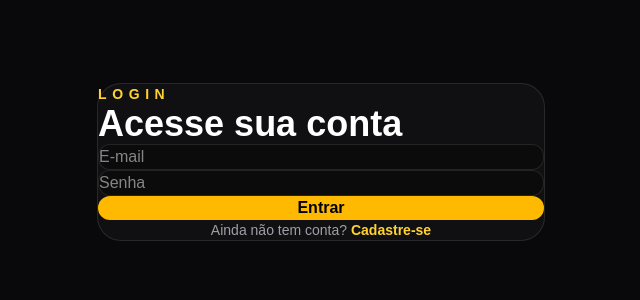
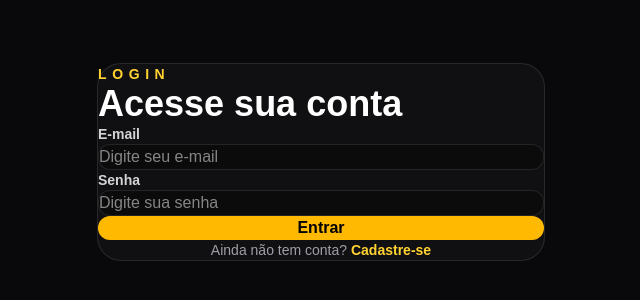
Before and after one commit to crsandrade/newgenesis-webproject, a Next.js app: page /login in a window 1280 px wide. Shown: the part 238-538 px from the top of the page, without its empty margins (319-959 px from the left). Built offline with nearby package versions, Linux system fonts and the light colour scheme.

Commit message:
refactor: separate login client component

```diff
--- /dev/null
+++ b/app/(auth)/login/LoginForm.tsx
@@ -0,0 +1,62 @@
+"use client";
+
+import { useState } from "react";
+import Link from "next/link";
+
+import { FormInput } from "@/components/FormInput";
+import { SubmitButton } from "@/components/SubmitButton";
+
+export function LoginForm() {
+  const [email, setEmail] = useState("");
+  const [password, setPassword] = useState("");
+
+  function handleSubmit(event: React.FormEvent<HTMLFormElement>) {
+    event.preventDefault();
+
+    console.log({
+      email,
+      password,
+    });
+  }
+
+  return (
+    <main className="flex min-h-screen items-center justify-center px-6">
+      <div className="w-full max-w-md rounded-3xl border border-white/10 bg-white/[0.03] p-10">
+        <p className="mb-3 text-sm font-bold uppercase tracking-[0.4em] text-amber-300">
+          Login
+        </p>
+
+        <h1 className="text-4xl font-black">Acesse sua conta</h1>
+
+        <form onSubmit={handleSubmit} className="mt-10 space-y-5">
+          <FormInput
+            label="E-mail"
+            type="email"
+            name="email"
+            placeholder="Digite seu e-mail"
+            value={email}
+            onChange={(event) => setEmail(event.target.value)}
+          />
+
+          <FormInput
+            label="Senha"
+            type="password"
+            name="password"
+            placeholder="Digite sua senha"
+            value={password}
+            onChange={(event) => setPassword(event.target.value)}
+          />
+
+          <SubmitButton>Entrar</SubmitButton>
+        </form>
+
+        <p className="mt-6 text-center text-sm text-zinc-400">
+          Ainda não tem conta?{" "}
+          <Link className="font-bold text-amber-300" href="/register">
+            Cadastre-se
+          </Link>
+        </p>
+      </div>
+    </main>
+  );
+}
--- a/app/(auth)/login/page.tsx
+++ b/app/(auth)/login/page.tsx
@@ -1,58 +1,11 @@
-"use client";
+import type { Metadata } from "next";
 
-import { useState } from "react";
+import { LoginForm } from "./LoginForm";
 
-import Link from "next/link";
-import { FormInput } from "@/components/FormInput";
-import { SubmitButton } from "@/components/SubmitButton";
+export const metadata: Metadata = {
+  title: "Login",
+};
 
 export default function LoginPage() {
-
-    const [email, setEmail] = useState("");
-    const [password, setPassword] = useState("");
-
-    function handleSubmit(event: React.FormEvent<HTMLFormElement>) {
-        event.preventDefault();
-
-        console.log({
-            email,
-            password,
-        });
-    }
-
-    return (
-        <main className="flex min-h-screen items-center justify-center px-6">
-            <div className="w-full max-w-md rounded-3xl border border-white/10 bg-white/[0.03] p-10">
-                <p className="mb-3 text-sm font-bold uppercase tracking-[0.4em] text-amber-300">
-                    Login
-                </p>
-
-                <h1 className="text-4xl font-black">Acesse sua conta</h1>
-
-                <form onSubmit={handleSubmit} className="mt-10 space-y-5">
-                    <FormInput
-                        type="email"
-                        name="email"
-                        placeholder="E-mail"
-                    />
-
-                    <FormInput
-                        type="password"
-                        name="password"
-                        placeholder="Senha"
-                    />
-
-                    <SubmitButton>Entrar</SubmitButton>
-
-                </form>
-
-                <p className="mt-6 text-center text-sm text-zinc-400">
-                    Ainda não tem conta?{" "}
-                    <Link className="font-bold text-amber-300" href="/register">
-                        Cadastre-se
-                    </Link>
-                </p>
-            </div>
-        </main>
-    );
+  return <LoginForm />;
 }
```
